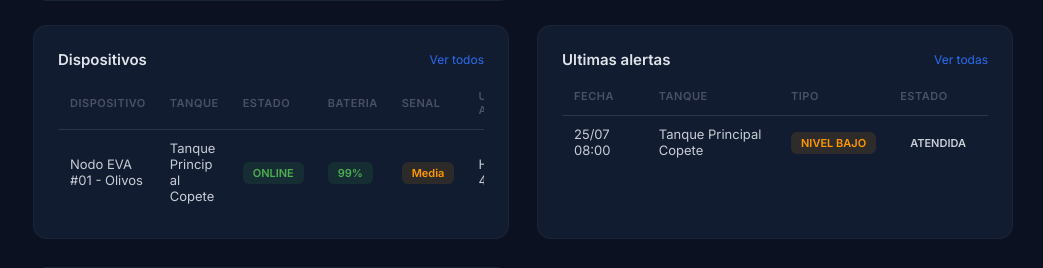
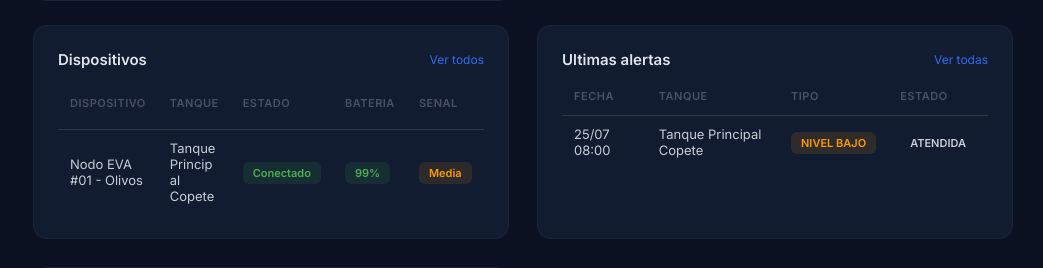
Before and after one commit to Lily-ro/Proyecto-Anual-Web, a PHP site: page /admin/index.php in a window 1280 px wide. Shown: the part 2072-2340 px from the top of the page, without its empty margins (237-1280 px from the left). Run offline with PHP 8.4, Linux system fonts and the light colour scheme; the visitor is signed in with stand-in values (Sample User, id 1); data comes from the database, SQL or seed files in the repository; tables that the repository leaves empty or names only in its code hold one stand-in row (values such as "Sample post").

Commit message:
arreglos 2

```diff
--- a/admin/index.php
+++ b/admin/index.php
@@ -35,9 +35,9 @@ $resAlertas = $conn->query("SELECT DATE_FORMAT(a.fecha_hora,'%d/%m %H:%i') AS fe
 $resMantHist = $conn->query("SELECT CONCAT(ut.nombre,' ',ut.apellido) AS tecnico, d.nombre AS dispositivo, m.estado, DATE_FORMAT(m.fecha_programada,'%d/%m/%Y') AS fecha FROM mantenimientos m JOIN dispositivos d ON m.id_dispositivo=d.id_dispositivo JOIN usuarios ut ON m.id_tecnico=ut.id_usuario ORDER BY m.fecha_programada DESC LIMIT 5");
 
 function badgeEstado($estado){
-    $map = ['ONLINE'=>'activo','OFFLINE'=>'inactivo','MANTENIMIENTO'=>'advertencia'];
-    $cls = $map[$estado] ?? 'inactivo';
-    return '<span class="badge '.$cls.'">'.htmlspecialchars($estado).'</span>';
+     $map = ['ONLINE'=>['cls'=>'activo','txt'=>'Conectado'],'OFFLINE'=>['cls'=>'inactivo','txt'=>'Desconectado'],'MANTENIMIENTO'=>['cls'=>'advertencia','txt'=>'Mantenimiento']];
+     $info = $map[$estado] ?? ['cls'=>'inactivo','txt'=>($estado==='ONLINE'?'Conectado':($estado==='OFFLINE'?'Desconectado':$estado))];
+     return '<span class="badge '.$info['cls'].'">'.htmlspecialchars($info['txt']).'</span>';
 }
 function badgeBateria($b){
     $b = (float)$b;
```
